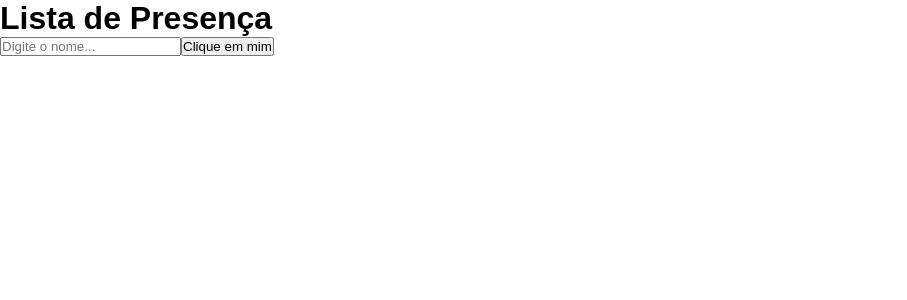
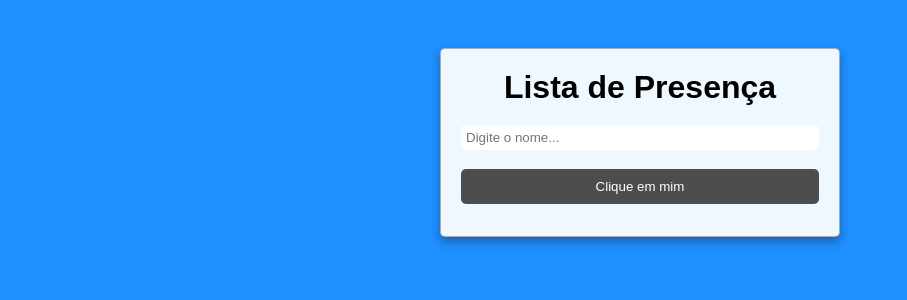
Before and after one commit to Gustavo-Victor/attendance-list-with-react, a React (Vite) app: page / in a window 1280 px wide. Shown: the top 300 px of the page, without its empty margins (0-907 px from the left). Built offline with nearby package versions, Linux system fonts and the light colour scheme.

Commit message:
Learn how to separate css files

```diff
--- a/src/main.jsx
+++ b/src/main.jsx
@@ -1,7 +1,7 @@
 import React from 'react';
 import ReactDOM from 'react-dom';
-import Home from './pages/Home';
 import './styles/global.css';
+import {Home} from './pages/Home';
 
 ReactDOM.createRoot(document.querySelector('#root'))
 .render(
--- a/src/pages/Home.jsx
+++ /dev/null
@@ -1,16 +0,0 @@
-function Home() {
-
-    const myHandler = () => {
-        window.alert('Clicou...');
-    }
-
-    return (
-        <>
-            <h1>Lista de Presença</h1>
-            <input type="text" placeholder="Digite o nome..." />
-            <button type="button" onClick={myHandler}>Clique em mim</button>
-        </>
-    );
-}
-
-export default Home;
--- /dev/null
+++ b/src/pages/Home/index.jsx
@@ -0,0 +1,18 @@
+import './style.css';
+
+export function Home() {
+    const myHandlerButton = () => {
+        window.alert('Clicou...');
+    }
+
+    const myHandlerInput = (e) => {
+        console.log(e.target.value);
+    }
+    return (
+        <div className='home'>
+            <h1>Lista de Presença</h1>
+            <input type="text" onChange={myHandlerInput} placeholder="Digite o nome..." />
+            <button type="button" onClick={myHandlerButton}>Clique em mim</button>
+        </div>
+    );
+}
--- /dev/null
+++ b/src/pages/Home/style.css
@@ -0,0 +1,46 @@
+.home {
+    padding: 20px;
+    margin: 3rem auto;
+    max-width: 400px;
+    border: 1px solid rgba(0,0,0,0.3);
+    box-shadow: 0px 5px 10px rgba(0,0,0,0.3);
+    border-radius: 5px;
+    background-color: aliceblue;
+    display: flex;
+    flex-direction: column;
+    gap: 0.5rem;
+    min-height: 150px;
+}
+
+.home h1 {
+    text-align: center;
+}
+
+.home input {
+    padding: 5px;
+    border-radius: 5px;
+    border: none;
+    outline: none;
+    margin: 0.7rem 0;
+
+}
+
+.home input:focus {
+    border: 1px solid rgba(133, 131, 131, 0.3);
+}
+
+.home button {
+    cursor: pointer;
+    border: none;
+    outline: none;
+    background-color: rgb(77, 77, 77);
+    color: white;
+    padding: 10px;
+    border-radius: 5px;
+    margin-bottom: 0.7rem;
+    transition: .2s;
+}
+
+.home button:hover {
+    background-color: black;
+}
--- a/src/styles/global.css
+++ b/src/styles/global.css
@@ -4,3 +4,7 @@
     box-sizing: border-box;
     font-family: Arial, Helvetica, sans-serif;
 }
+
+body {
+    background-color: dodgerblue;
+}
```
